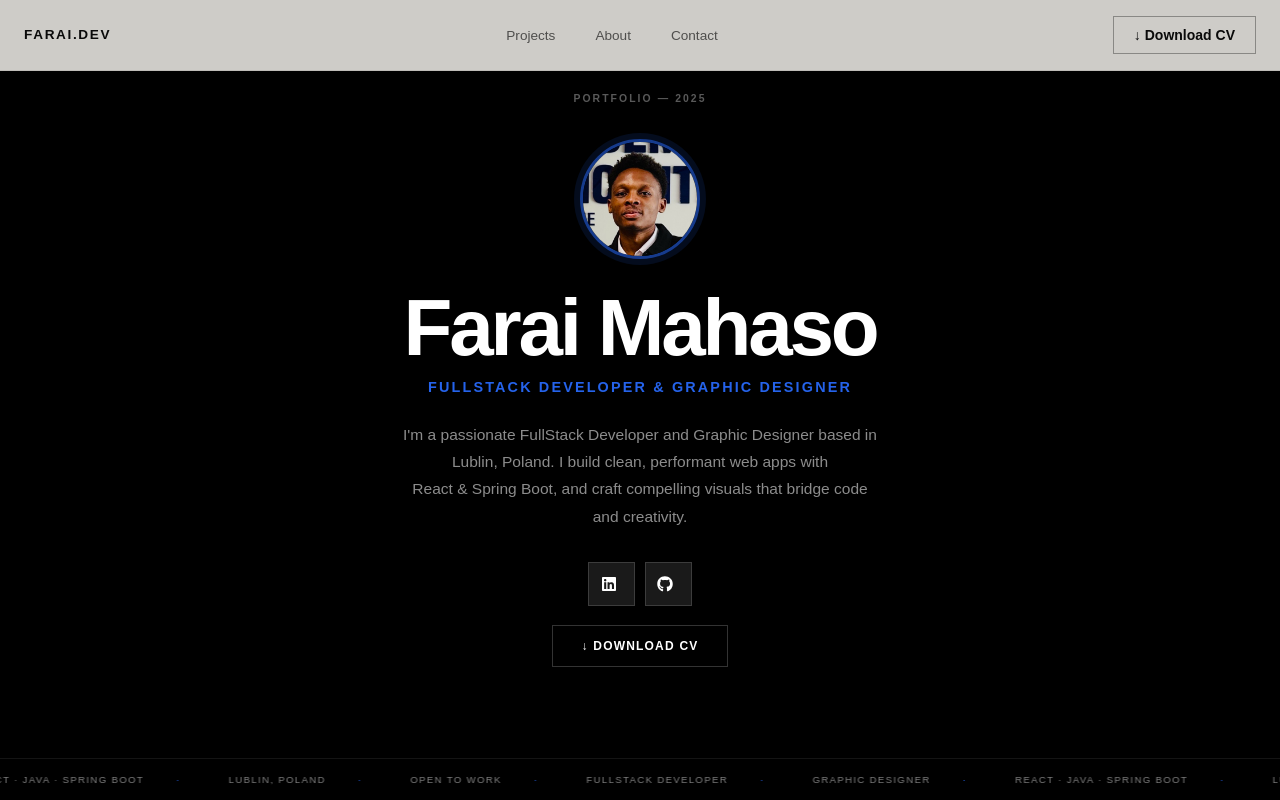
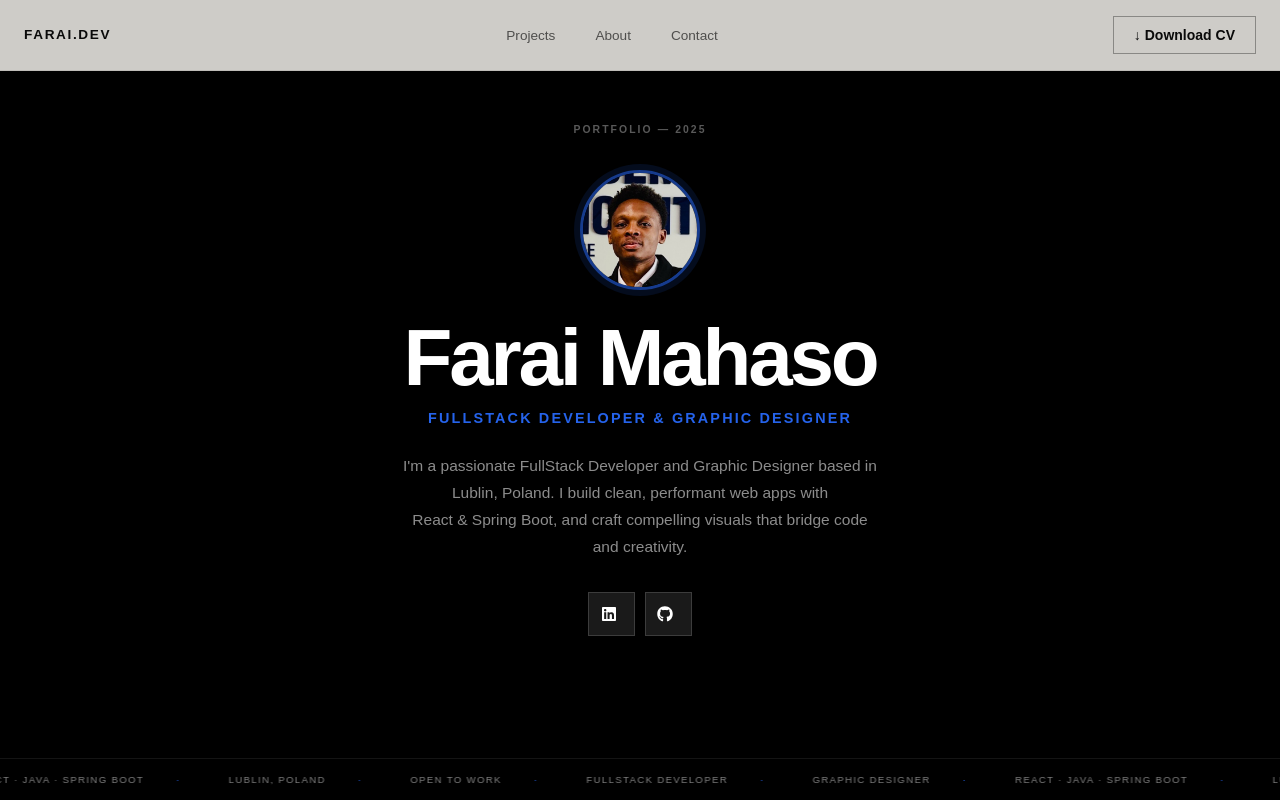
Before and after one commit to fariethedev/farai-portfolio, a React (Vite) app: page / in a window 1280 px wide. Shown: the top 800 px of the page. Built offline with nearby package versions, Linux system fonts and the light colour scheme.

Commit message:
fix: remove duplicate Download CV button from hero

```diff
--- a/src/components/Header.jsx
+++ b/src/components/Header.jsx
@@ -240,34 +240,6 @@ export default function Header() {
             ))}
           </motion.div>
 
-          {/* ── Download CV ── */}
-          <motion.a
-            href="/cv.pdf"
-            download
-            initial={{ opacity: 0, y: 10 }}
-            animate={{ opacity: 1, y: 0 }}
-            transition={{ delay: 0.86, duration: 0.7 }}
-            style={{
-              marginTop: "1.2rem",
-              display: "inline-flex",
-              alignItems: "center",
-              gap: "0.5rem",
-              padding: "0.7rem 1.8rem",
-              border: "1px solid rgba(255,255,255,0.2)",
-              color: "#fff",
-              textDecoration: "none",
-              fontFamily: "'Poppins', sans-serif",
-              fontWeight: 600,
-              fontSize: "0.75rem",
-              letterSpacing: "0.1em",
-              textTransform: "uppercase",
-              transition: "border-color 0.2s, color 0.2s",
-            }}
-            onMouseEnter={e => { e.currentTarget.style.borderColor = "#2563eb"; e.currentTarget.style.color = "#2563eb"; }}
-            onMouseLeave={e => { e.currentTarget.style.borderColor = "rgba(255,255,255,0.2)"; e.currentTarget.style.color = "#fff"; }}
-          >
-            ↓ Download CV
-          </motion.a>
 
         </motion.div>
 
```
